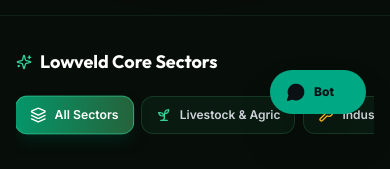
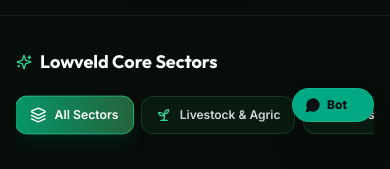
Before and after one commit to mufasa05/ChiredziTrade, a Next.js app: page / in a window 390 px wide. Shown: the part 706-875 px from the top of the page. Built offline with nearby package versions, Linux system fonts and the light colour scheme.

Commit message:
Fix card image onError fallback and floating bot button layout overlap

```diff
--- a/app/barter-network/page.tsx
+++ b/app/barter-network/page.tsx
@@ -173,9 +173,5 @@ function BarterNetworkContent() {
 }
 
 export default function BarterNetworkPage() {
-  return (
-    <LanguageProvider>
-      <BarterNetworkContent />
-    </LanguageProvider>
-  );
+  return <BarterNetworkContent />;
 }
--- a/app/page.tsx
+++ b/app/page.tsx
@@ -88,7 +88,7 @@ function MarketplaceContent() {
       />
 
       {/* Main Feed */}
-      <div className="max-w-7xl mx-auto px-4 sm:px-6 lg:px-8 py-8 w-full flex-1">
+      <div className="max-w-7xl mx-auto px-4 sm:px-6 lg:px-8 py-8 pb-28 sm:pb-12 w-full flex-1">
         <div className="mb-4">
           <div className="flex items-center justify-between mb-1">
             <h2 className="font-display font-bold text-lg sm:text-xl text-white flex items-center gap-2">
@@ -144,12 +144,12 @@ function MarketplaceContent() {
       />
 
       {/* Floating WhatsApp Action */}
-      <div className="fixed bottom-6 right-6 z-30">
+      <div className="fixed bottom-4 right-4 sm:bottom-6 sm:right-6 z-30">
         <button
           onClick={() => setWhatsAppOpen(true)}
-          className="flex items-center gap-2 px-4 py-3 rounded-full bg-[#00a884] hover:bg-[#008f70] text-[#0a1014] font-black text-xs sm:text-sm shadow-2xl hover:scale-105 transition-all group"
+          className="flex items-center gap-1.5 px-3 py-2 sm:px-4 sm:py-3 rounded-full bg-[#00a884] hover:bg-[#008f70] text-[#0a1014] font-black text-xs sm:text-sm shadow-2xl hover:scale-105 transition-all group backdrop-blur-md border border-emerald-400/30"
         >
-          <MessageCircle className="w-5 h-5 fill-current" />
+          <MessageCircle className="w-4 h-4 sm:w-5 sm:h-5 fill-current" />
           <span className="hidden sm:inline">{t.tryWhatsAppBot}</span>
           <span className="sm:hidden">Bot</span>
           <span className="w-2 h-2 rounded-full bg-emerald-950 animate-ping" />
@@ -160,9 +160,5 @@ function MarketplaceContent() {
 }
 
 export default function HomePage() {
-  return (
-    <LanguageProvider>
-      <MarketplaceContent />
-    </LanguageProvider>
-  );
+  return <MarketplaceContent />;
 }
--- a/components/ListingCard.tsx
+++ b/components/ListingCard.tsx
@@ -47,19 +47,28 @@ export default function ListingCard({ listing, onProposeBarter, onBuyCash }: Lis
   );
   const whatsappUrl = `https://wa.me/${cleanPhone}?text=${encodedText}`;
 
+  const [imgError, setImgError] = useState(false);
   const primaryImage = listing.imageUrls[0] || 'https://images.unsplash.com/photo-1504917599217-d4dc5ebe6122?w=800&auto=format&fit=crop&q=80';
 
   return (
     <div className="group relative flex flex-col rounded-2xl glass-card overflow-hidden transition-all duration-300">
       {/* Image Header & Badges */}
       <div className="relative h-48 sm:h-52 w-full overflow-hidden bg-lowveld-950">
-        <img
-          src={primaryImage}
-          alt={listing.title}
-          className="w-full h-full object-cover group-hover:scale-105 transition-transform duration-500 ease-out"
-          loading="lazy"
-        />
-        <div className="absolute inset-0 bg-gradient-to-t from-darkbg via-transparent to-black/40" />
+        {!imgError ? (
+          <img
+            src={primaryImage}
+            alt=""
+            onError={() => setImgError(true)}
+            className="w-full h-full object-cover group-hover:scale-105 transition-transform duration-500 ease-out"
+            loading="lazy"
+          />
+        ) : (
+          <div className="w-full h-full bg-gradient-to-br from-lowveld-900 via-lowveld-950 to-emerald-950 flex flex-col items-center justify-center text-emerald-400 p-4 text-center">
+            <ShoppingBag className="w-10 h-10 mb-1.5 opacity-60" />
+            <span className="text-[11px] font-bold text-gray-400 line-clamp-1">{listing.title}</span>
+          </div>
+        )}
+        <div className="absolute inset-0 bg-gradient-to-t from-darkbg via-transparent to-black/40 pointer-events-none" />
 
         {/* Currency & Price Badge */}
         <div className="absolute top-3 left-3 flex flex-col gap-1">
```
